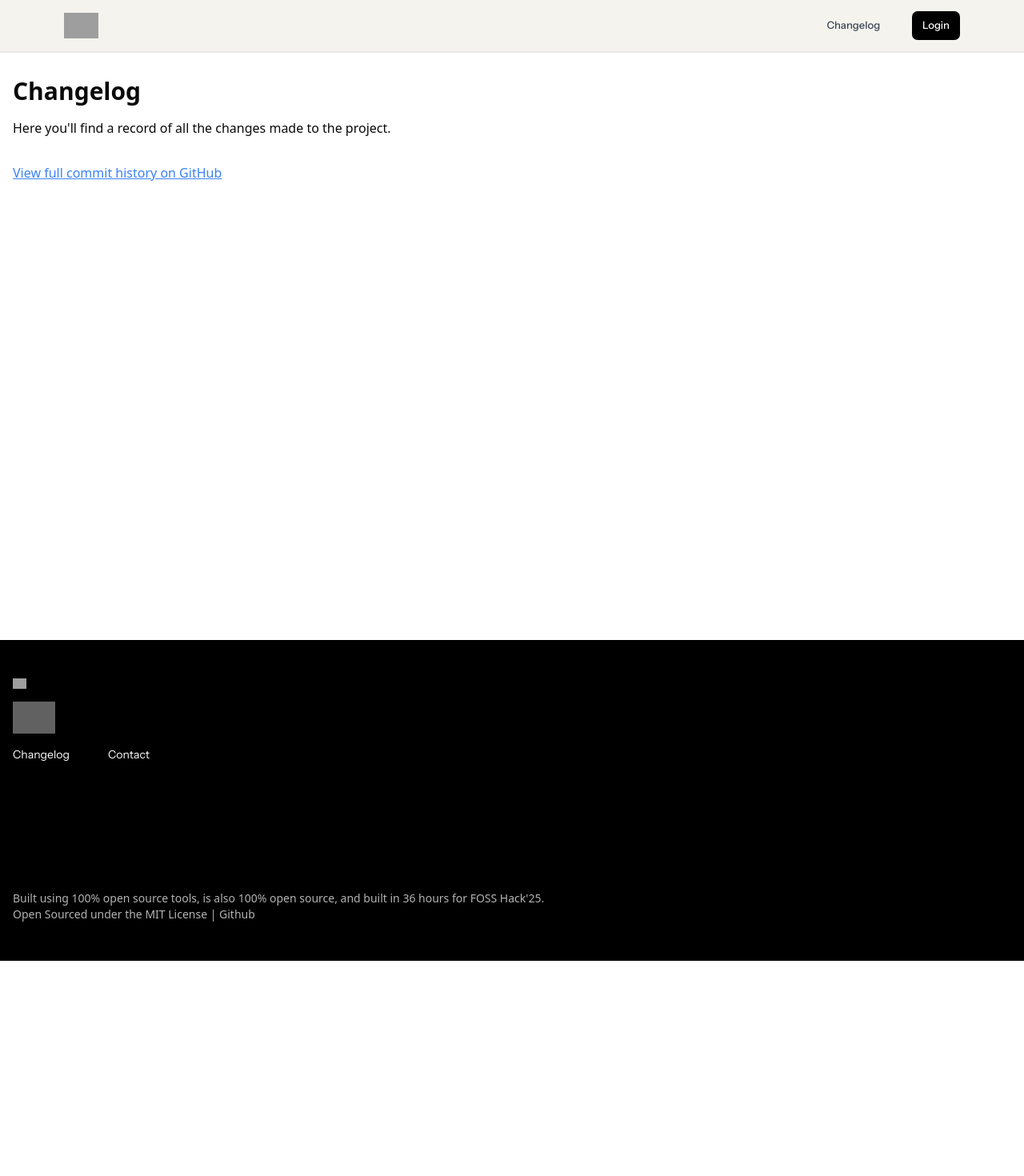
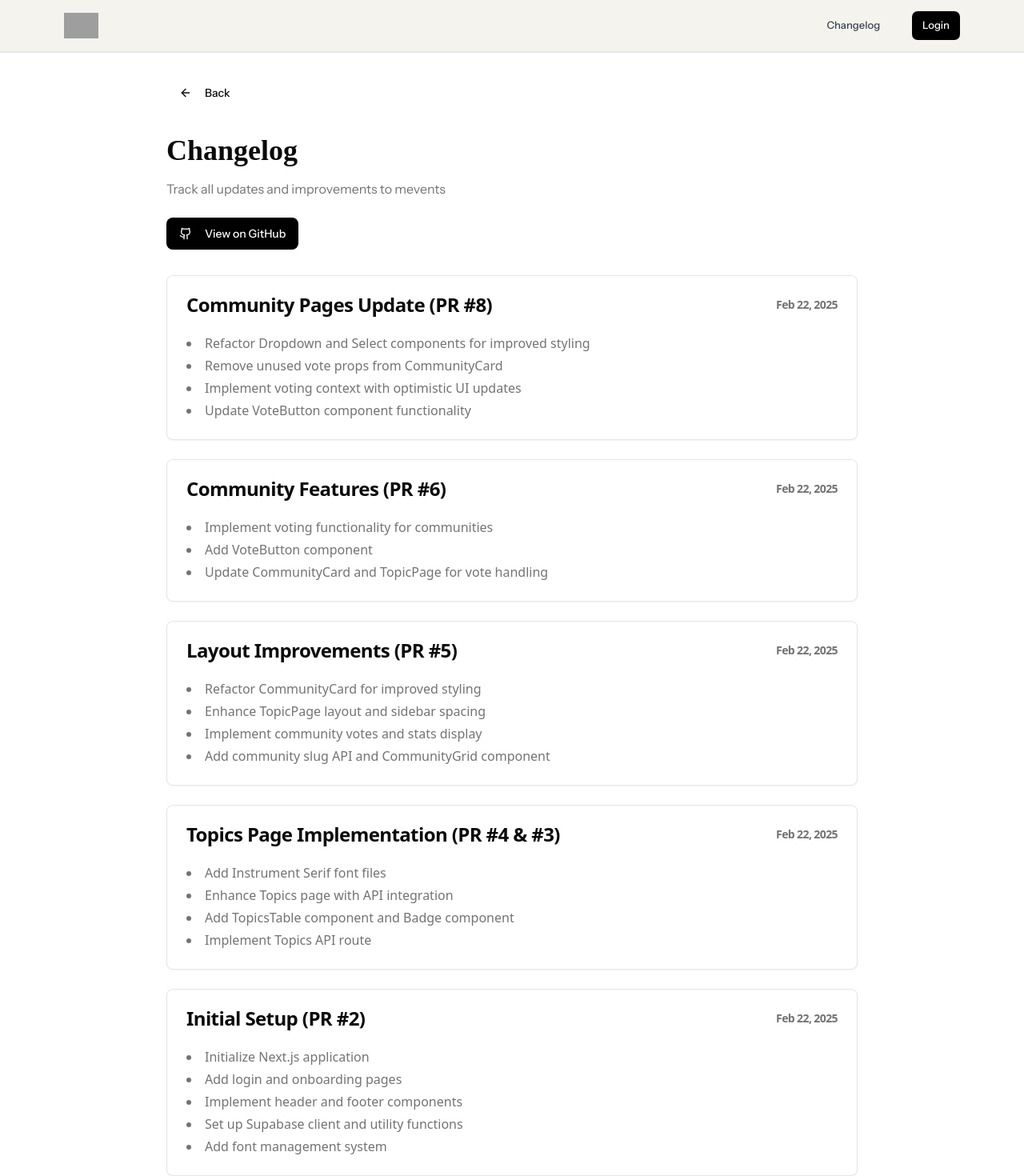
Before and after one commit to kewonit/mevents, a Next.js app: page /changelog in a window 1280 px wide. Shown: the top 1470 px of the page at 80% size. Before the commit the page ends 1201 px from the top, so only its background shows below. Built offline with nearby package versions, Linux system fonts and the light colour scheme; no server answers; grey boxes are pictures that could not be loaded.

Commit message:
Enhance Changelog page with improved layout, navigation, and detailed update cards

```diff
--- a/app/changelog/page.tsx
+++ b/app/changelog/page.tsx
@@ -1,18 +1,123 @@
+import { Button } from "@/components/ui/button"
+import { Card, CardHeader, CardTitle, CardContent } from "@/components/ui/card"
+import { ArrowLeft, Github } from "lucide-react"
+import Link from "next/link"
+
 export default function Changelog() {
   return (
-      <div className="pt-24 container mx-auto px-4 min-h-screen">
-        <h1 className="text-3xl font-bold mb-4">Changelog</h1>
-        <p className="mb-8">
-          Here you&apos;ll find a record of all the changes made to the project.
+    <div className="container mx-auto px-4 py-24 min-h-screen max-w-4xl">
+      <Button variant="ghost" asChild className="mb-8">
+        <Link href="/">
+          <ArrowLeft className="mr-2 h-4 w-4" />
+          Back
+        </Link>
+      </Button>
+
+      <div className="space-y-8">
+        <div>
+          <h1 className="text-4xl font-bold mb-4 font-instrument-serif">Changelog</h1>
+          <p className="text-muted-foreground font-instrument-sans mb-6">
+            Track all updates and improvements to mevents
           </p>
+          <Button asChild>
             <a
               href="https://github.com/kewonit/mevents/commits/main/"
               target="_blank"
               rel="noopener noreferrer"
-          className="text-blue-500 underline"
             >
-          View full commit history on GitHub
+              <Github className="mr-2 h-4 w-4" />
+              View on GitHub
             </a>
+          </Button>
+        </div>
+
+        <div className="space-y-6">
+          <Card>
+            <CardHeader>
+              <CardTitle className="flex items-center justify-between">
+                <span>Community Pages Update (PR #8)</span>
+                <span className="text-sm text-muted-foreground">Feb 22, 2025</span>
+              </CardTitle>
+            </CardHeader>
+            <CardContent className="space-y-2">
+              <ul className="list-disc list-inside space-y-1 text-muted-foreground">
+                <li>Refactor Dropdown and Select components for improved styling</li>
+                <li>Remove unused vote props from CommunityCard</li>
+                <li>Implement voting context with optimistic UI updates</li>
+                <li>Update VoteButton component functionality</li>
+              </ul>
+            </CardContent>
+          </Card>
+
+          <Card>
+            <CardHeader>
+              <CardTitle className="flex items-center justify-between">
+                <span>Community Features (PR #6)</span>
+                <span className="text-sm text-muted-foreground">Feb 22, 2025</span>
+              </CardTitle>
+            </CardHeader>
+            <CardContent className="space-y-2">
+              <ul className="list-disc list-inside space-y-1 text-muted-foreground">
+                <li>Implement voting functionality for communities</li>
+                <li>Add VoteButton component</li>
+                <li>Update CommunityCard and TopicPage for vote handling</li>
+              </ul>
+            </CardContent>
+          </Card>
+
+          <Card>
+            <CardHeader>
+              <CardTitle className="flex items-center justify-between">
+                <span>Layout Improvements (PR #5)</span>
+                <span className="text-sm text-muted-foreground">Feb 22, 2025</span>
+              </CardTitle>
+            </CardHeader>
+            <CardContent className="space-y-2">
+              <ul className="list-disc list-inside space-y-1 text-muted-foreground">
+                <li>Refactor CommunityCard for improved styling</li>
+                <li>Enhance TopicPage layout and sidebar spacing</li>
+                <li>Implement community votes and stats display</li>
+                <li>Add community slug API and CommunityGrid component</li>
+              </ul>
+            </CardContent>
+          </Card>
+
+          <Card>
+            <CardHeader>
+              <CardTitle className="flex items-center justify-between">
+                <span>Topics Page Implementation (PR #4 & #3)</span>
+                <span className="text-sm text-muted-foreground">Feb 22, 2025</span>
+              </CardTitle>
+            </CardHeader>
+            <CardContent className="space-y-2">
+              <ul className="list-disc list-inside space-y-1 text-muted-foreground">
+                <li>Add Instrument Serif font files</li>
+                <li>Enhance Topics page with API integration</li>
+                <li>Add TopicsTable component and Badge component</li>
+                <li>Implement Topics API route</li>
+              </ul>
+            </CardContent>
+          </Card>
+
+          <Card>
+            <CardHeader>
+              <CardTitle className="flex items-center justify-between">
+                <span>Initial Setup (PR #2)</span>
+                <span className="text-sm text-muted-foreground">Feb 22, 2025</span>
+              </CardTitle>
+            </CardHeader>
+            <CardContent className="space-y-2">
+              <ul className="list-disc list-inside space-y-1 text-muted-foreground">
+                <li>Initialize Next.js application</li>
+                <li>Add login and onboarding pages</li>
+                <li>Implement header and footer components</li>
+                <li>Set up Supabase client and utility functions</li>
+                <li>Add font management system</li>
+              </ul>
+            </CardContent>
+          </Card>
+        </div>
+      </div>
     </div>
   )
 }
```
Lines whose indentation alone changed are shown as unchanged.
